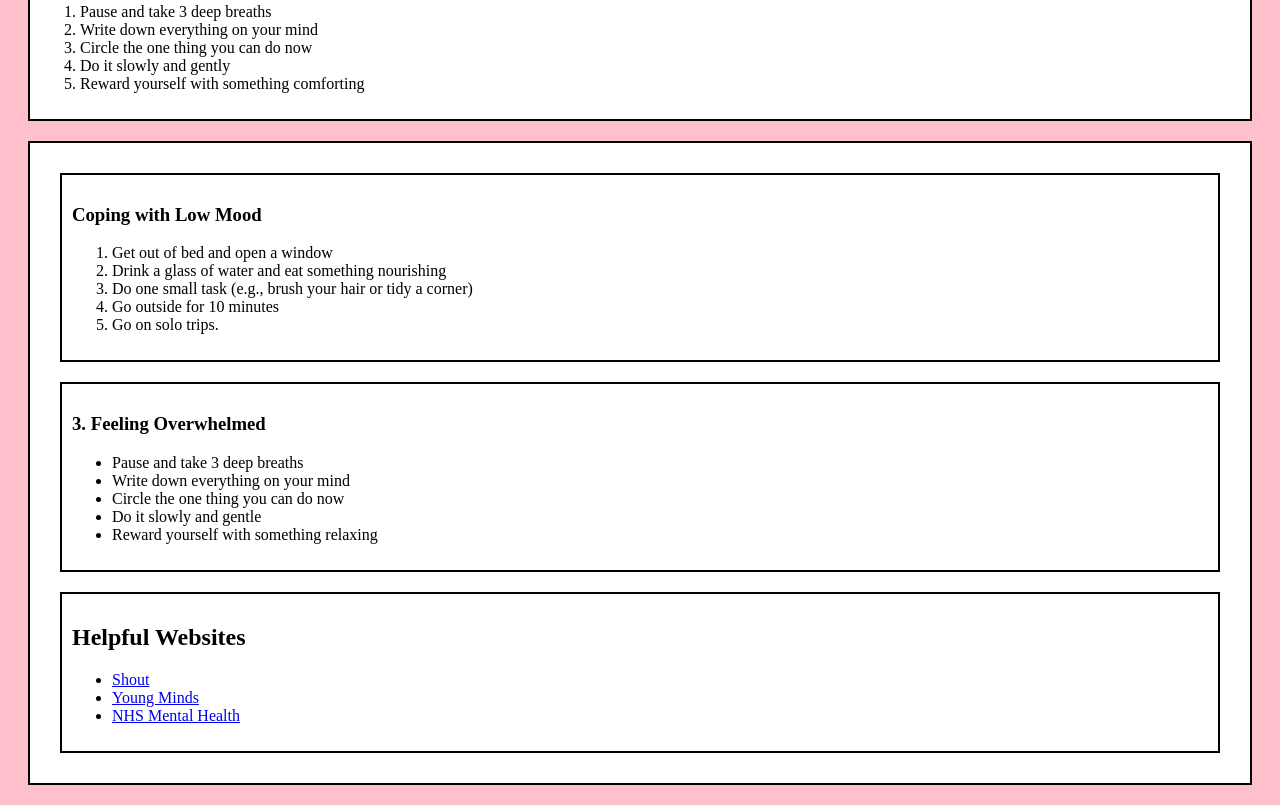
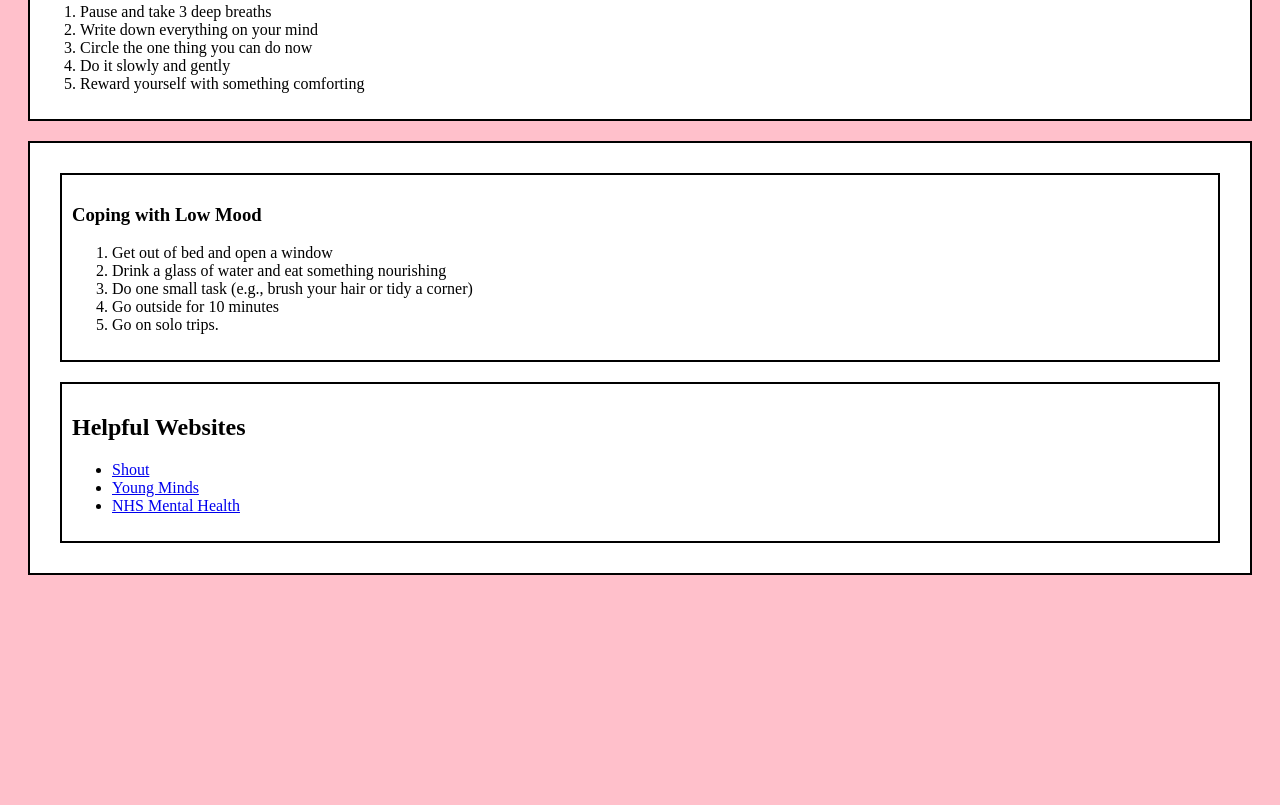
Before and after one commit to ellaokoye9-lgtm/fictional-succotash, a plain HTML site: page resources.html in a window 1280 px wide. Shown: the part 1204-2009 px from the top of the page. After the commit the page ends 1799 px from the top, so only its background shows below. Drawn offline with Linux system fonts and the light colour scheme.

Commit message:
Add files via upload

```diff
--- a/resources.html
+++ b/resources.html
@@ -96,16 +96,6 @@ a { margin-right: 15px; }
 <li>Go on solo trips.</li></div>
 
 <div class="box">
-<h3>3. Feeling Overwhelmed</h3>
-<ul>
-<li>Pause and take 3 deep breaths</li>
-<li>Write down everything on your mind</li>
-<li>Circle the one thing you can do now</li>
-<li>Do it slowly and gentle</li>
-  <li> Reward yourself with something relaxing</li>
-</div>
-
-<div class="box">
   <h2>Helpful Websites</h2>
   <ul>
     <li><a href="https://giveusashout.org/" target="_blank">Shout</a></li>
```
